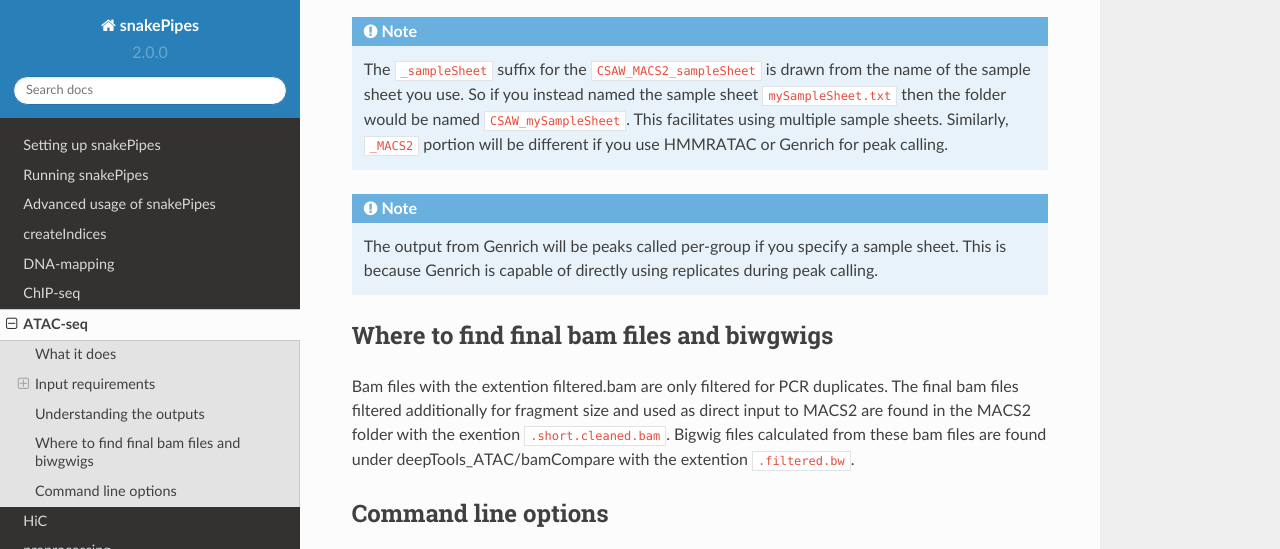
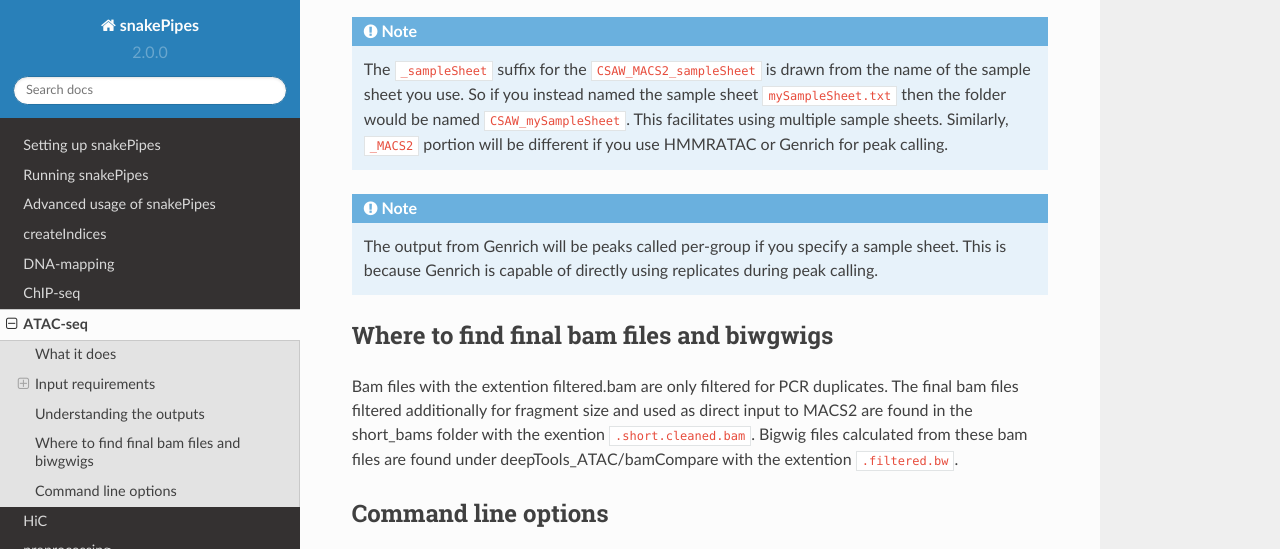
Before and after one commit to maxplanck-ie/snakepipes, a Sphinx documentation site: the page built from docs/content/workflows/ATAC-seq.rst, in a window 1280 px wide and 900 px high, scrolled down 4874 px, cut to the strip 0-549 px from the top of the window. Built offline with Sphinx 7.4.7 and the Read the Docs theme 2.0.0, drawn with Linux system fonts in a browser that asks for light colours.

Commit message:
ATACseq docs

```diff
--- a/docs/content/workflows/ATAC-seq.rst
+++ b/docs/content/workflows/ATAC-seq.rst
@@ -181,7 +181,7 @@ For more information on the contents of the **CSAW_MACS2_sampleSheet** folder, s
 Where to find final bam files and biwgwigs
 ------------------------------------------
 
-Bam files with the extention filtered.bam are only filtered for PCR duplicates. The final bam files filtered additionally for fragment size and used as direct input to MACS2 are found in the MACS2 folder with the exention ``.short.cleaned.bam``.
+Bam files with the extention filtered.bam are only filtered for PCR duplicates. The final bam files filtered additionally for fragment size and used as direct input to MACS2 are found in the short_bams folder with the exention ``.short.cleaned.bam``.
 Bigwig files calculated from these bam files are found under deepTools_ATAC/bamCompare with the extention ``.filtered.bw``.
 
 
```
